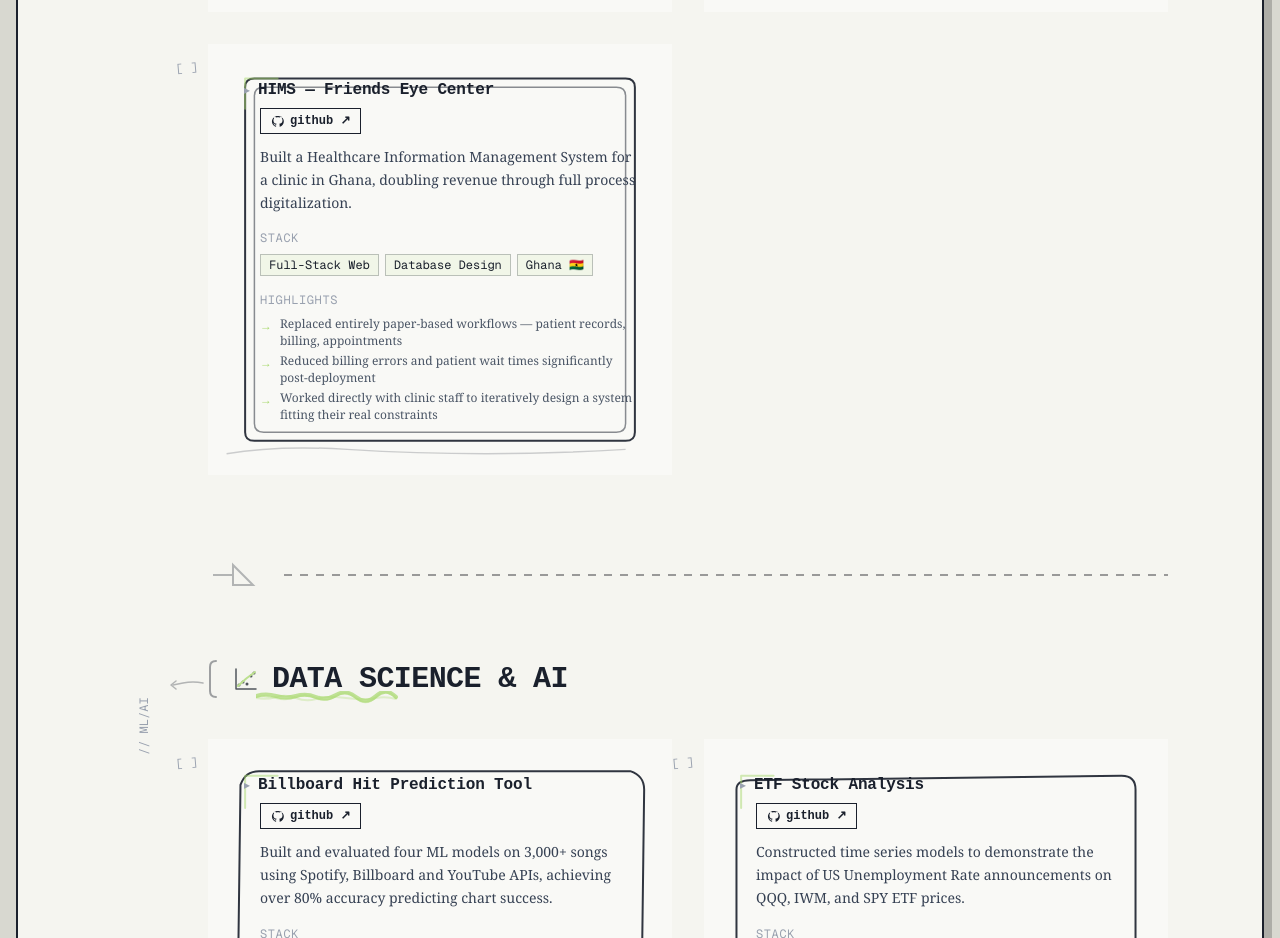
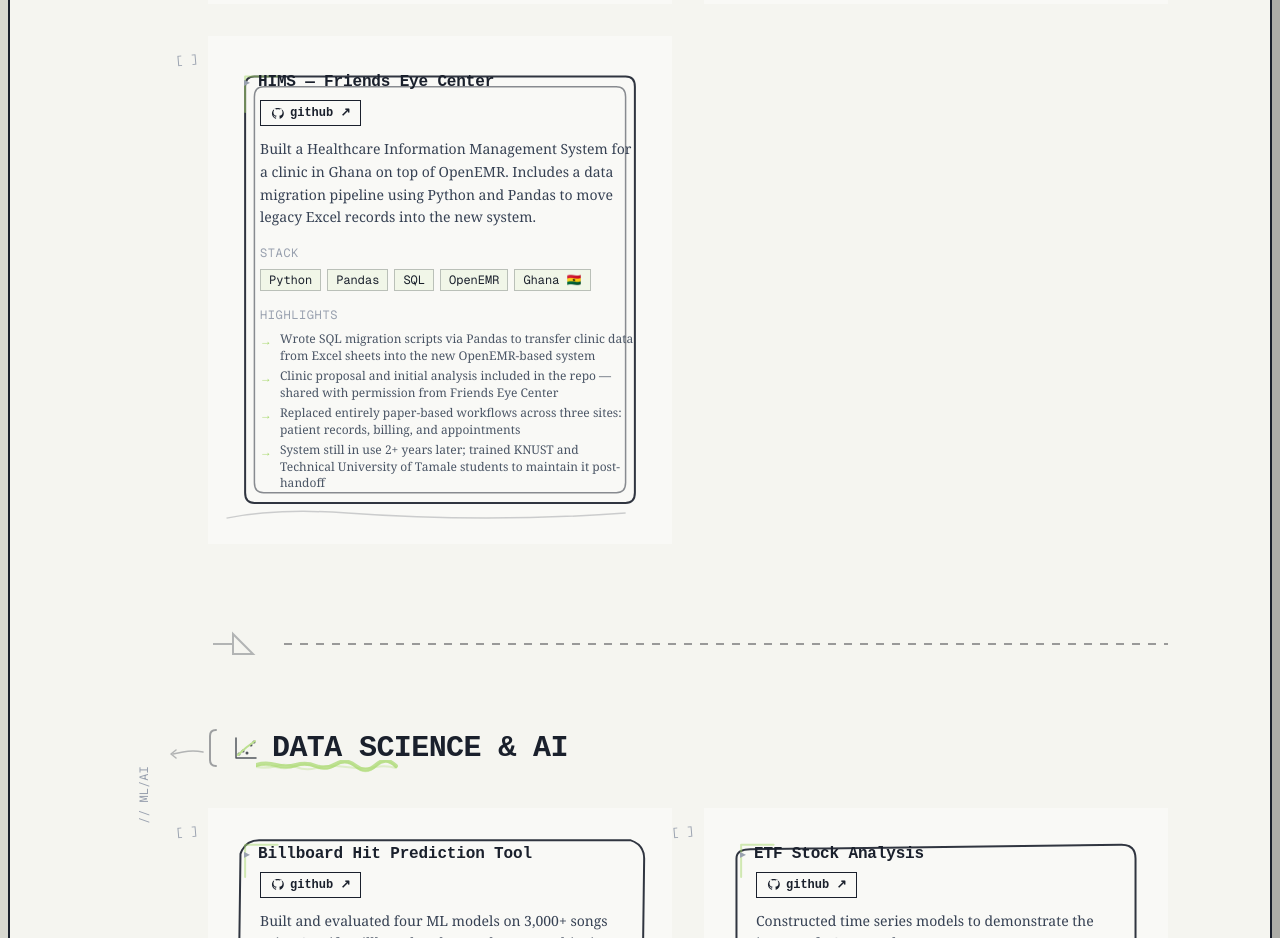
Before and after one commit to mpcoulib/portfolio, a Next.js app: page / in a window 1280 px wide. Shown: the part 1240-2178 px from the top of the page. Built offline with nearby package versions, Linux system fonts and the light colour scheme.

Commit message:
fixing page

```diff
--- a/src/app/page.tsx
+++ b/src/app/page.tsx
@@ -69,20 +69,21 @@ const webDevProjects = [
   },
   {
     title: "HIMS — Friends Eye Center",
-    description: "Built a Healthcare Information Management System for a clinic in Ghana, doubling revenue through full process digitalization.",
-    githubUrl: "https://github.com/mpcoulib/Projects",
-    techStack: ["Full-Stack Web", "Database Design", "Ghana 🇬🇭"],
+    description: "Built a Healthcare Information Management System for a clinic in Ghana on top of OpenEMR. Includes a data migration pipeline using Python and Pandas to move legacy Excel records into the new system.",
+    githubUrl: "https://github.com/mpcoulib/Friends_Eye_Center_data_migration",
+    techStack: ["Python", "Pandas", "SQL", "OpenEMR", "Ghana 🇬🇭"],
     highlights: [
-      "Replaced entirely paper-based workflows — patient records, billing, appointments",
-      "Reduced billing errors and patient wait times significantly post-deployment",
-      "Worked directly with clinic staff to iteratively design a system fitting their real constraints"
+      "Wrote SQL migration scripts via Pandas to transfer clinic data from Excel sheets into the new OpenEMR-based system",
+      "Clinic proposal and initial analysis included in the repo — shared with permission from Friends Eye Center",
+      "Replaced entirely paper-based workflows across three sites: patient records, billing, and appointments",
+      "System still in use 2+ years later; trained KNUST and Technical University of Tamale students to maintain it post-handoff"
     ]
   }
 ]
 
 export default function Home() {
   return (
-    <div className="min-h-screen" style={{ backgroundColor: '#d8d8d0', padding: '16px' }}>
+    <div className="min-h-screen" style={{ backgroundColor: '#d8d8d0', padding: '8px' }}>
 
       {/* Browser frame wrapper */}
       <div style={{ border: '2px solid #1a202c', boxShadow: '8px 8px 0px rgba(0,0,0,0.2)', maxWidth: '1400px', margin: '0 auto' }}>
@@ -93,7 +94,7 @@ export default function Home() {
             <div style={{ width: 12, height: 12, borderRadius: '50%', backgroundColor: '#ff5f56' }} />
             <div style={{ width: 12, height: 12, borderRadius: '50%', backgroundColor: '#ffbd2e' }} />
             <div style={{ width: 12, height: 12, borderRadius: '50%', backgroundColor: '#27c93f' }} />
-            <span className="text-xs font-mono ml-2" style={{ color: 'rgba(255,255,255,0.45)' }}>
+            <span className="hidden sm:inline text-xs font-mono ml-2" style={{ color: 'rgba(255,255,255,0.45)' }}>
               massafolio.dev
             </span>
           </div>
@@ -125,7 +126,7 @@ export default function Home() {
 
 
       {/* Rotating doodle top-right */}
-      <motion.div className="fixed top-8 right-8 opacity-20 pointer-events-none"
+      <motion.div className="hidden sm:block fixed top-8 right-8 opacity-20 pointer-events-none"
         initial={{ rotate: 0 }} animate={{ rotate: [0, -5, 0, 5, 0] }}
         transition={{ duration: 20, repeat: Infinity }}>
         <svg width="80" height="80">
@@ -135,7 +136,7 @@ export default function Home() {
         </svg>
       </motion.div>
 
-      <div className="max-w-6xl mx-auto px-12 py-16 relative z-10">
+      <div className="max-w-6xl mx-auto px-4 sm:px-12 py-16 relative z-10">
 
         {/* Hero */}
         <motion.div initial={{ opacity: 0, y: 30 }} animate={{ opacity: 1, y: 0 }}
@@ -143,7 +144,7 @@ export default function Home() {
           <RetroWindow title="About This Engineer" delay={0.2}>
             <div className="space-y-4">
               <div>
-                <h1 className="text-5xl mb-3 relative inline-block"
+                <h1 className="text-3xl sm:text-5xl mb-3 relative inline-block"
                   style={{ fontFamily: 'Courier New, monospace', fontWeight: 700, letterSpacing: '-0.01em', color: '#1a202c' }}>
                   Massa Coulibaly
                   <svg className="absolute -bottom-1 left-0 w-full h-3">
@@ -163,7 +164,7 @@ export default function Home() {
               </div>
 {/* New line here */}
               <div className="border-t-2 border-dashed border-gray-300 pt-3 mt-4">
-                <div className="grid grid-cols-2 gap-2 text-xs font-mono">
+                <div className="grid grid-cols-1 sm:grid-cols-2 gap-2 text-xs font-mono">
                   <div className="flex justify-between">
 
                     <span className="text-gray-500">School:</span>
@@ -199,7 +200,7 @@ export default function Home() {
 
         {/* Sticky note */}
         <motion.div initial={{ opacity: 0, rotate: -2 }} animate={{ opacity: 1, rotate: -1 }}
-          transition={{ delay: 0.8 }} className="mb-16 ml-24 max-w-md">
+          transition={{ delay: 0.8 }} className="mb-16 ml-0 sm:ml-24 max-w-md">
           <div className="bg-yellow-50/80 p-4 relative"
             style={{ border: '1px solid rgba(0,0,0,0.1)', boxShadow: '2px 2px 8px rgba(0,0,0,0.1)', transform: 'rotate(-1deg)' }}>
             <div className="absolute -top-3 left-1/2 w-16 h-6 bg-yellow-200/60 -translate-x-1/2"
@@ -220,7 +221,7 @@ export default function Home() {
 
 
         {/* Web Dev section */}
-        <section className="mb-20 ml-24 relative">
+        <section className="mb-20 ml-0 sm:ml-24 relative">
           <ScribbleUnderline delay={0.4} icon={
             <svg width="28" height="28" viewBox="0 0 28 28" fill="none" className="opacity-75">
               <circle cx="14" cy="4" r="2.5" fill="#1a202c" />
@@ -247,7 +248,7 @@ export default function Home() {
           </div>
         </section>
    {/* Section divider */}
-   <motion.div className="my-16 flex items-center gap-4 ml-24"
+   <motion.div className="my-16 flex items-center gap-4 ml-0 sm:ml-24"
           initial={{ scaleX: 0 }} whileInView={{ scaleX: 1 }} viewport={{ once: true }}>
           <svg width="60" height="40" className="opacity-30 flex-shrink-0">
             <path d="M 5 20 L 25 20 L 25 10 L 45 30 L 25 30 L 25 20" stroke="#1a202c" strokeWidth="2" fill="none" />
@@ -258,7 +259,7 @@ export default function Home() {
         </motion.div>
 
         {/* Data Science section */}
-        <section className="mb-20 ml-24 relative">
+        <section className="mb-20 ml-0 sm:ml-24 relative">
           <ScribbleUnderline delay={0.2} icon={
             <svg width="28" height="28" viewBox="0 0 28 28" fill="none" className="opacity-75">
               <path d="M 4 24 L 4 4 M 4 24 L 24 24" stroke="#1a202c" strokeWidth="1.5" strokeLinecap="round" />
@@ -285,7 +286,7 @@ export default function Home() {
 
         {/* Terminal footer */}
         <motion.div initial={{ opacity: 0 }} whileInView={{ opacity: 1 }}
-          viewport={{ once: true }} className="mt-32 ml-24">
+          viewport={{ once: true }} className="mt-32 ml-0 sm:ml-24">
           <div className="border-2 border-[#1a202c] p-4 font-mono text-xs"
             style={{ backgroundColor: '#000', color: '#0f0', boxShadow: '4px 4px 0px rgba(0,0,0,0.3)' }}>
             <div className="mb-1">
```
